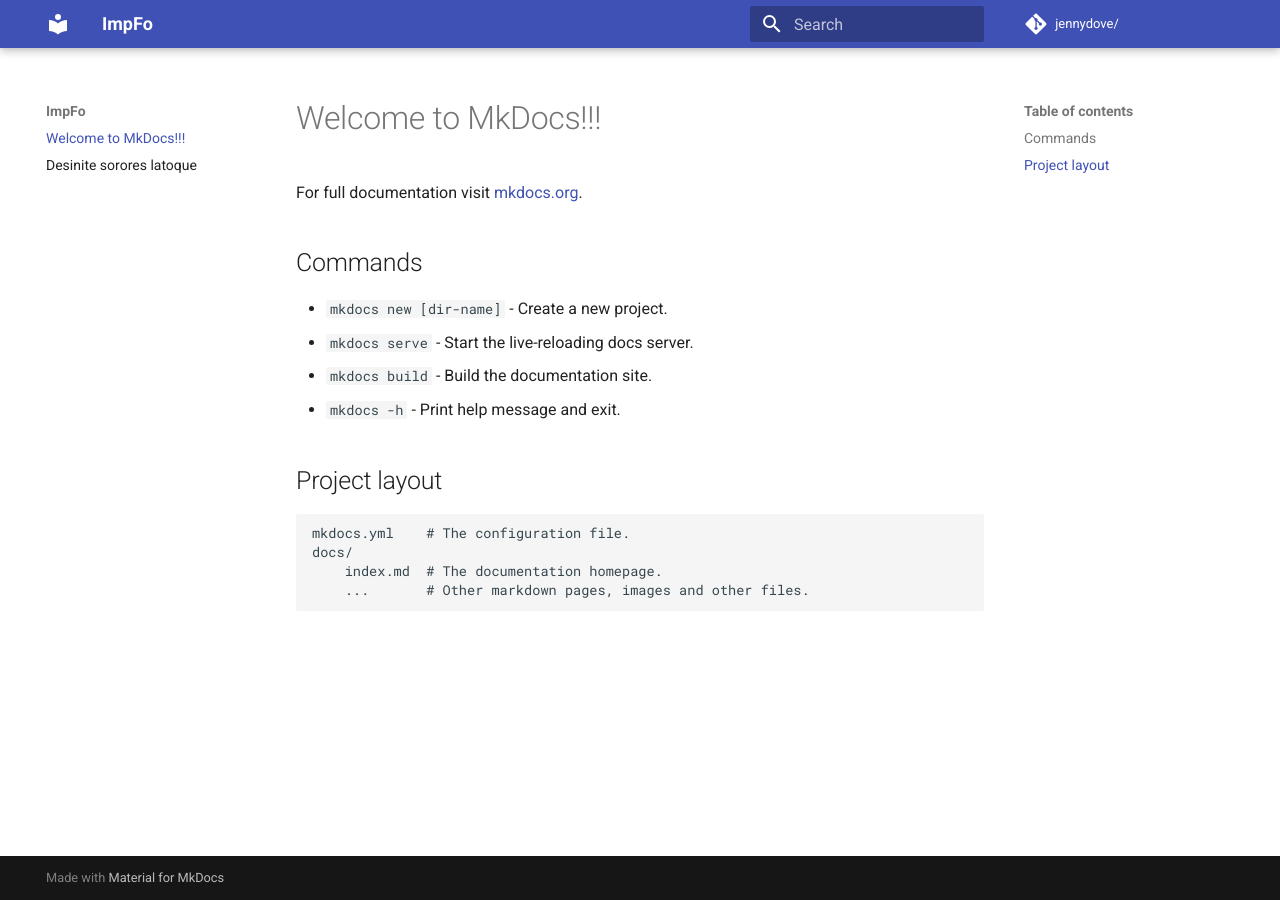
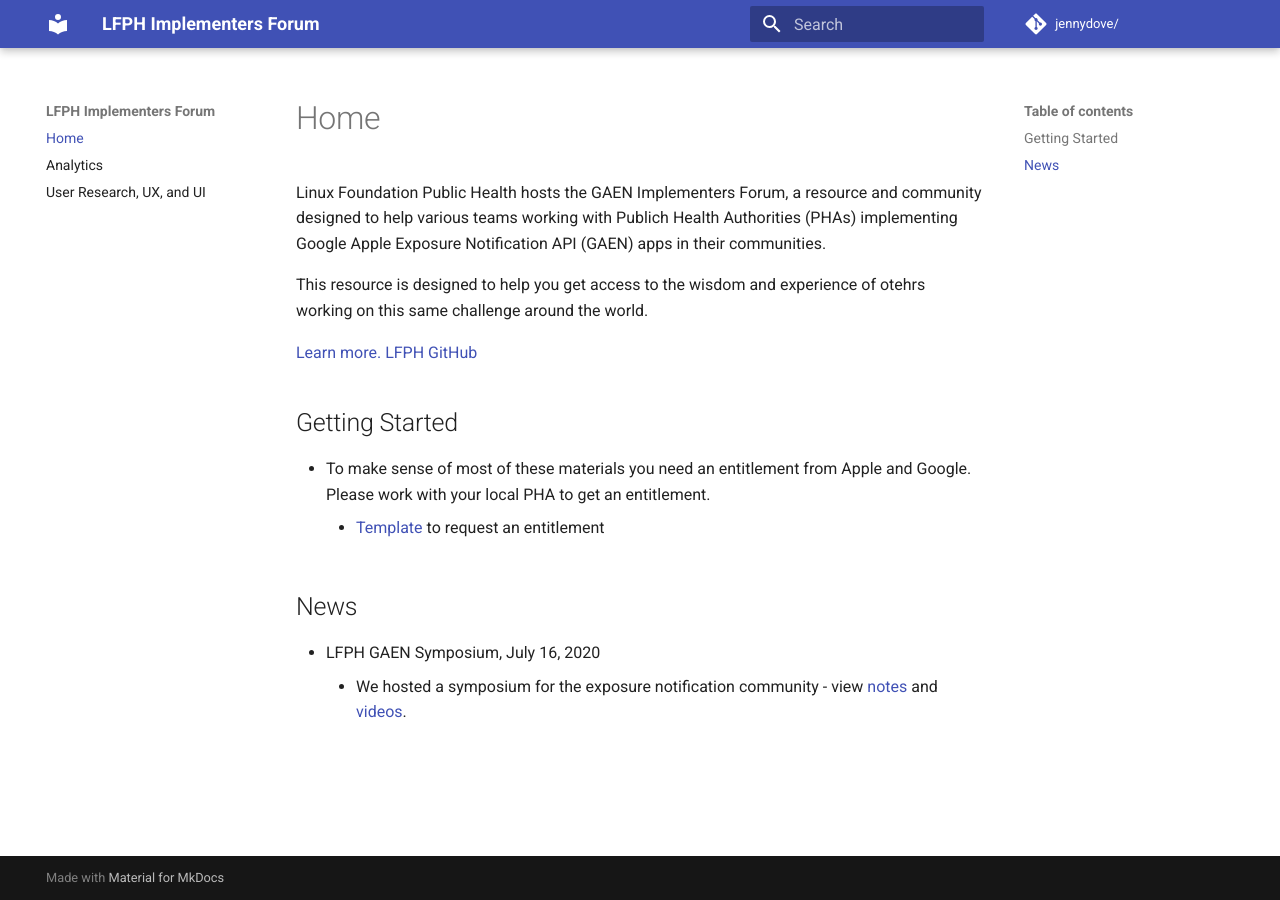
Before and after one commit to lfph/implementers-forum, an MkDocs documentation site: the page built from docs/index.md, in a window 1280 px wide. Built offline with MkDocs 1.6.1 and Material for MkDocs 9.7.7, drawn with Linux system fonts in a browser that asks for light colours; comment, search, counter and statistics services are not loaded.

Commit message:
adding analytics, user research

```diff
--- a/docs/index.md
+++ b/docs/index.md
@@ -1,17 +1,18 @@
-# Welcome to MkDocs!!!
+# Home
 
-For full documentation visit [mkdocs.org](https://www.mkdocs.org).
+Linux Foundation Public Health hosts the GAEN Implementers Forum, a resource and community designed to help various teams working with Publich Health Authorities (PHAs) implementing Google Apple Exposure Notification API (GAEN) apps in their communities.
 
-## Commands
+This resource is designed to help you get access to the wisdom and experience of otehrs working on this same challenge around the world.
 
-* `mkdocs new [dir-name]` - Create a new project.
-* `mkdocs serve` - Start the live-reloading docs server.
-* `mkdocs build` - Build the documentation site.
-* `mkdocs -h` - Print help message and exit.
+[Learn more.](https://www.lfph.io/community/implementers-forum/)
+[LFPH GitHub](https://github.com/lfph)
 
-## Project layout
+## Getting Started
 
-    mkdocs.yml    # The configuration file.
-    docs/
-        index.md  # The documentation homepage.
-        ...       # Other markdown pages, images and other files.
+* To make sense of most of these materials you need an entitlement from Apple and Google. Please work with your local PHA to get an entitlement.
+    * [Template](https://github.com/lfph/exposure-notification-playbook/blob/master/entitlement.md) to request an entitlement
+
+## News
+
+* LFPH GAEN Symposium, July 16, 2020
+    * We hosted a symposium for the exposure notification community - view [notes](https://github.com/lfph/events/tree/master/2020-07-GAEN-Symposium) and [videos](https://www.youtube.com/playlist?list=PLLUsXRAaict7U00sMcwdLWwPPfRwpnMs5).
--- a/mkdocs.yml
+++ b/mkdocs.yml
@@ -1,4 +1,4 @@
-site_name: ImpFo
+site_name: LFPH Implementers Forum
 theme:
   name: material
   features:
```
Also changed, not shown: README.md (+3 -1 lines), docs/about.md (deleted, +0 -63 lines), docs/analytics.md (added, +5 -0 lines), docs/user-research.md (added, +30 -0 lines).
